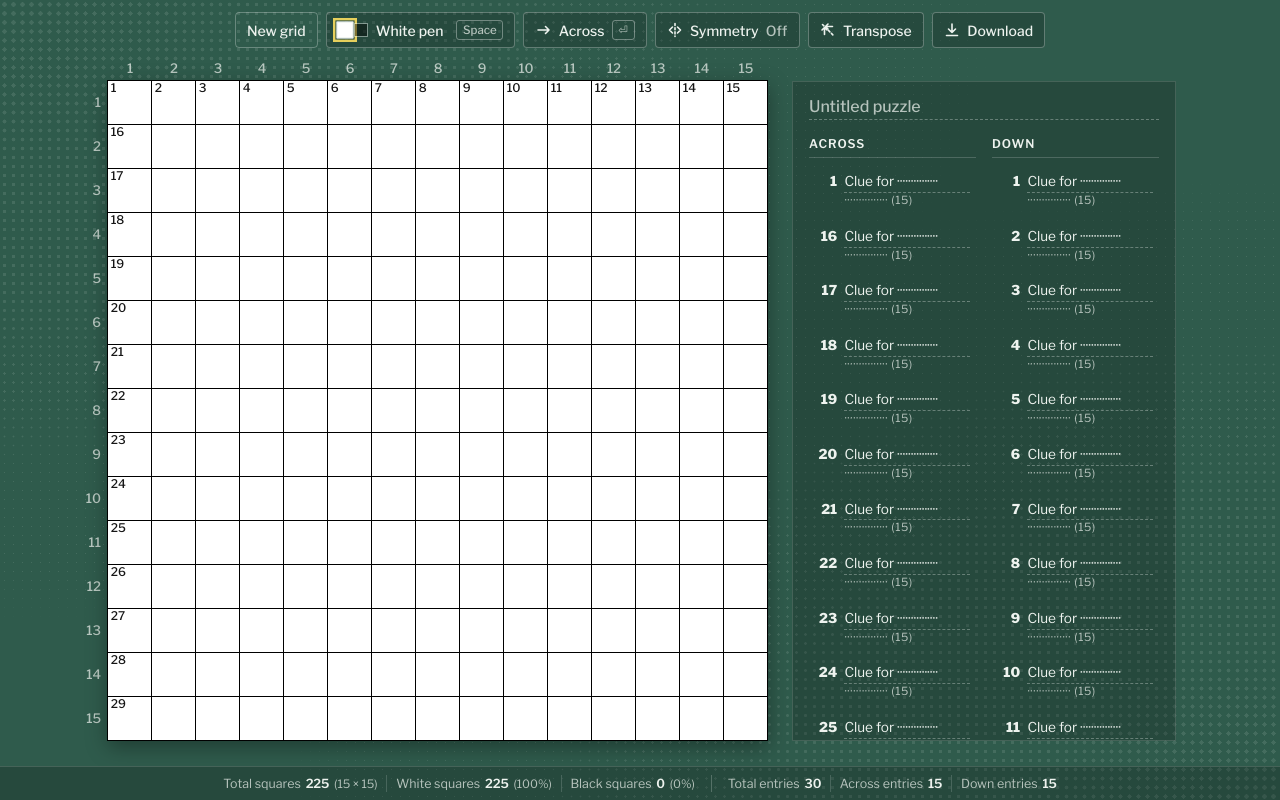
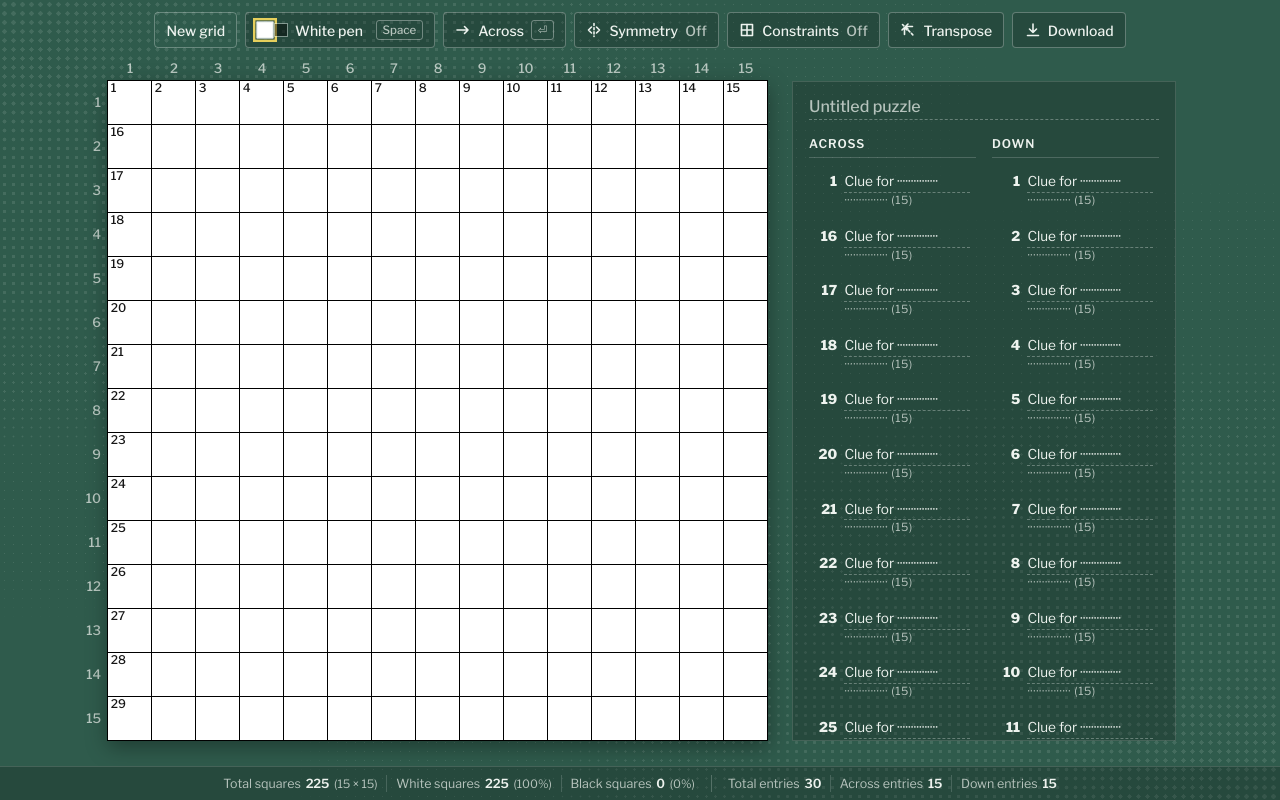
Before and after one commit to ArmaanjeetSandhu/grids, a SvelteKit app: page / in a window 1280 px wide. Both pictures are taken after a click on the button "Create". Built offline with nearby package versions, Linux system fonts and the light colour scheme.

Commit message:
Implement visual flagging of interlock violation(s)

```diff
--- /dev/null
+++ b/src/lib/constraints.ts
@@ -0,0 +1,199 @@
+import { keyOf, type Walls } from './crossword';
+
+export type ConstraintKey = 'interlock' | 'unches';
+
+export interface Constraint {
+	key: ConstraintKey;
+	label: string;
+	short: string;
+	hint: string;
+	ready: boolean;
+}
+
+export const CONSTRAINTS: readonly Constraint[] = [
+	{
+		key: 'interlock',
+		label: 'All-over interlock',
+		short: 'interlock',
+		hint: 'Every white square should sit in one connected region.',
+		ready: true
+	},
+	{
+		key: 'unches',
+		label: 'No unches',
+		short: 'no unches',
+		hint: 'Every white square should be both across and down.',
+		ready: false
+	}
+];
+
+const BY_KEY = new Map(CONSTRAINTS.map((c) => [c.key, c]));
+
+export const constraintLabel = (key: ConstraintKey) => BY_KEY.get(key)!.label;
+
+export const REGION_COLOURS = 4;
+
+export interface Regions {
+	of: Map<string, number>;
+	sizes: number[];
+	count: number;
+}
+
+const STEPS: readonly [number, number][] = [
+	[-1, 0],
+	[1, 0],
+	[0, -1],
+	[0, 1]
+];
+
+const TOUCHING: readonly [number, number][] = [
+	[-1, -1],
+	[-1, 0],
+	[-1, 1],
+	[0, -1],
+	[0, 1],
+	[1, -1],
+	[1, 0],
+	[1, 1]
+];
+
+function barred(row: number, col: number, dr: number, dc: number, walls: Walls): boolean {
+	if (dr === 0) return walls.bar(row, Math.min(col, col + dc), 'across');
+	return walls.bar(Math.min(row, row + dr), col, 'down');
+}
+
+export function whiteRegions(rows: number, cols: number, walls: Walls): Regions {
+	const inside = (r: number, c: number) => r >= 0 && c >= 0 && r < rows && c < cols;
+	const white = (r: number, c: number) => inside(r, c) && !walls.black(keyOf(r, c));
+
+	const of = new Map<string, number>();
+	const sizes: number[] = [];
+
+	for (let r = 0; r < rows; r++)
+		for (let c = 0; c < cols; c++) {
+			const start = keyOf(r, c);
+			if (!white(r, c) || of.has(start)) continue;
+			const region = sizes.length;
+			let size = 0;
+			of.set(start, region);
+			const queue: [number, number][] = [[r, c]];
+			for (const [qr, qc] of queue) {
+				size++;
+				for (const [dr, dc] of STEPS) {
+					const nr = qr + dr;
+					const nc = qc + dc;
+					if (!white(nr, nc)) continue;
+					if (barred(qr, qc, dr, dc, walls)) continue;
+					const key = keyOf(nr, nc);
+					if (of.has(key)) continue;
+					of.set(key, region);
+					queue.push([nr, nc]);
+				}
+			}
+			sizes.push(size);
+		}
+
+	return { of, sizes, count: sizes.length };
+}
+
+function adjacency(regions: Regions, rows: number, cols: number): Set<number>[] {
+	const adj = Array.from({ length: regions.count }, () => new Set<number>());
+	const link = (a: number, b: number) => {
+		if (a === b) return;
+		adj[a].add(b);
+		adj[b].add(a);
+	};
+
+	const around = (r: number, c: number) => {
+		const found: number[] = [];
+		for (const [dr, dc] of TOUCHING) {
+			const nr = r + dr;
+			const nc = c + dc;
+			if (nr < 0 || nc < 0 || nr >= rows || nc >= cols) continue;
+			const region = regions.of.get(keyOf(nr, nc));
+			if (region !== undefined && !found.includes(region)) found.push(region);
+		}
+		return found;
+	};
+
+	for (let r = 0; r < rows; r++)
+		for (let c = 0; c < cols; c++) {
+			const here = regions.of.get(keyOf(r, c));
+			const near = around(r, c);
+			if (here !== undefined) {
+				for (const there of near) link(here, there);
+				continue;
+			}
+			for (let i = 0; i < near.length; i++)
+				for (let j = i + 1; j < near.length; j++) link(near[i], near[j]);
+		}
+	return adj;
+}
+
+const BUDGET = 200_000;
+
+function fourColour(adj: Set<number>[]): number[] {
+	const n = adj.length;
+	const order = [...adj.keys()].sort((a, b) => adj[b].size - adj[a].size);
+	const colour = new Array<number>(n).fill(-1);
+	let budget = BUDGET;
+
+	const search = (i: number): boolean => {
+		if (i === n) return true;
+		if (budget-- <= 0) return false;
+		const v = order[i];
+		const used = new Set<number>();
+		for (const u of adj[v]) if (colour[u] >= 0) used.add(colour[u]);
+		for (let c = 0; c < REGION_COLOURS; c++) {
+			if (used.has(c)) continue;
+			colour[v] = c;
+			if (search(i + 1)) return true;
+			colour[v] = -1;
+		}
+		return false;
+	};
+
+	if (search(0)) return colour;
+
+	colour.fill(-1);
+	for (const v of order) {
+		const clashes = new Array<number>(REGION_COLOURS).fill(0);
+		for (const u of adj[v]) if (colour[u] >= 0) clashes[colour[u]]++;
+		let best = 0;
+		for (let c = 1; c < REGION_COLOURS; c++) if (clashes[c] < clashes[best]) best = c;
+		colour[v] = best;
+	}
+	return colour;
+}
+
+export function regionColours(regions: Regions, rows: number, cols: number): Map<string, number> {
+	if (regions.count <= 1) return new Map();
+
+	const colour = fourColour(adjacency(regions, rows, cols));
+
+	let biggest = 0;
+	for (let i = 1; i < regions.count; i++)
+		if (regions.sizes[i] > regions.sizes[biggest]) biggest = i;
+
+	const palette = [...new Array<number>(REGION_COLOURS).keys()];
+	const white = colour[biggest];
+	palette[white] = 0;
+	palette[0] = white;
+
+	const painted = new Map<string, number>();
+	for (const [key, region] of regions.of) painted.set(key, palette[colour[region]]);
+	return painted;
+}
+
+export function describeConstraints(
+	chosen: Iterable<ConstraintKey>,
+	regions: Regions | null
+): string {
+	const held = new Set(chosen);
+	if (held.size === 0) return 'Off';
+	if (held.has('interlock') && regions)
+		return regions.count <= 1 ? 'Connected' : `${regions.count} regions`;
+	return CONSTRAINTS.filter((c) => held.has(c.key))
+		.map((c) => c.short)
+		.join(' + ');
+}
--- a/src/routes/+page.svelte
+++ b/src/routes/+page.svelte
@@ -22,6 +22,13 @@
 		type Grid,
 		type GridMode
 	} from '$lib/crossword';
+	import {
+		CONSTRAINTS,
+		describeConstraints,
+		regionColours,
+		whiteRegions,
+		type ConstraintKey
+	} from '$lib/constraints';
 	import { parseIpuz, toIpuz, type Puzzle } from '$lib/ipuz';
 	import { rewriteReferences, transposeReferences } from '$lib/references';
 	import {
@@ -167,6 +174,23 @@
 		return `Implied by ${names.join(' + ')}`;
 	}
 
+	let chosenConstraints = $state<ConstraintKey[]>([]);
+	let constraintsOpen = $state(false);
+	let constraintsEl = $state<HTMLDivElement>();
+
+	const interlock = $derived(chosenConstraints.includes('interlock'));
+	const regions = $derived(size && interlock ? whiteRegions(size.rows, size.cols, walls) : null);
+	const shades = $derived(
+		size && regions ? regionColours(regions, size.rows, size.cols) : new Map<string, number>()
+	);
+	const constraintsName = $derived(describeConstraints(chosenConstraints, regions));
+
+	function toggleConstraint(key: ConstraintKey) {
+		chosenConstraints = chosenConstraints.includes(key)
+			? chosenConstraints.filter((k) => k !== key)
+			: [...chosenConstraints, key];
+	}
+
 	let winW = $state(1200);
 	const narrow = $derived(winW <= 640);
 	const PANEL_GAP = 24;
@@ -317,6 +341,7 @@
 		editing = null;
 		hoverKey = null;
 		symmetryOpen = false;
+		constraintsOpen = false;
 		chosenSymmetry = chosenSymmetry.filter((k) => fitsGrid(k, p.rows, p.cols));
 		sizeInput = { rows: p.rows, cols: p.cols };
 		modeInput = p.mode;
@@ -388,6 +413,7 @@
 		chosenSymmetry = transposeSymmetry(chosenSymmetry);
 		hoverKey = null;
 		symmetryOpen = false;
+		constraintsOpen = false;
 		sizeInput = { rows: cols, cols: rows };
 		size = { rows: cols, cols: rows };
 	}
@@ -525,11 +551,13 @@
 
 	function onWindowPointerDown(e: PointerEvent) {
 		if (symmetryOpen && !symmetryEl?.contains(e.target as Node)) symmetryOpen = false;
+		if (constraintsOpen && !constraintsEl?.contains(e.target as Node)) constraintsOpen = false;
 	}
 
 	function onWindowKey(e: KeyboardEvent) {
-		if (e.key === 'Escape' && symmetryOpen) {
+		if (e.key === 'Escape' && (symmetryOpen || constraintsOpen)) {
 			symmetryOpen = false;
+			constraintsOpen = false;
 			return;
 		}
 		if (size === null || bars || e.code !== 'Space') return;
@@ -690,7 +718,10 @@
 								aria-haspopup="true"
 								aria-expanded={symmetryOpen}
 								onmousedown={keepFocus}
-								onclick={() => (symmetryOpen = !symmetryOpen)}
+								onclick={() => {
+									symmetryOpen = !symmetryOpen;
+									constraintsOpen = false;
+								}}
 								title={bars
 									? 'Mirror bars as you place them'
 									: 'Mirror black squares as you place them'}
@@ -767,6 +798,79 @@
 							{/if}
 						</div>
 
+						<div class="menu constraints" bind:this={constraintsEl}>
+							<button
+								class="chip"
+								class:on={chosenConstraints.length > 0}
+								aria-haspopup="true"
+								aria-expanded={constraintsOpen}
+								onmousedown={keepFocus}
+								onclick={() => {
+									constraintsOpen = !constraintsOpen;
+									symmetryOpen = false;
+								}}
+								title="Check the grid against construction rules"
+							>
+								<svg viewBox="0 0 16 16" width="16" height="16" aria-hidden="true">
+									<rect x="2.5" y="2.5" width="11" height="11" />
+									<path d="M2.5 8h11M8 2.5v11" />
+								</svg>
+								Constraints
+								<span class="menu-name">{constraintsName}</span>
+							</button>
+
+							{#if constraintsOpen}
+								<div class="menu-panel" role="group" aria-label="Constraints">
+									<p>
+										Constraints only flag what they find — nothing in the grid is changed for you.
+									</p>
+									{#each CONSTRAINTS as c (c.key)}
+										<label class="option" class:unavailable={!c.ready}>
+											<input
+												type="checkbox"
+												checked={c.ready && chosenConstraints.includes(c.key)}
+												disabled={!c.ready}
+												onchange={() => toggleConstraint(c.key)}
+											/>
+											<svg
+												class="glyph"
+												viewBox="0 0 16 16"
+												width="16"
+												height="16"
+												aria-hidden="true"
+											>
+												{#if c.key === 'interlock'}
+													<path d="M3 6.5h6.5V13" />
+													<path class="axis" d="M6.5 3v6.5H13" />
+												{:else}
+													<rect x="3" y="3" width="10" height="10" />
+													<path class="axis" d="M3 8h10" />
+												{/if}
+											</svg>
+											<span class="option-text">
+												<span class="option-label">{c.label}</span>
+												<span class="option-hint"
+													>{c.ready ? c.hint : `${c.hint} Coming soon.`}</span
+												>
+											</span>
+										</label>
+									{/each}
+									{#if interlock && regions && regions.count > 1}
+										<p class="menu-note" role="status">
+											The white squares fall into {regions.count} separate regions, shaded below.
+										</p>
+									{/if}
+									<button
+										class="menu-off"
+										disabled={chosenConstraints.length === 0}
+										onclick={() => (chosenConstraints = [])}
+									>
+										Turn constraints off
+									</button>
+								</div>
+							{/if}
+						</div>
+
 						<button
 							class="chip"
 							onmousedown={keepFocus}
@@ -832,6 +936,7 @@
 							{#each cells as { key, row, col } (key)}
 								{@const sq = grid[key]}
 								{@const num = numbering?.numbers.get(key)}
+								{@const shade = shades.get(key) ?? 0}
 								<!-- svelte-ignore a11y_no_static_element_interactions -->
 								<rect
 									x={col}
@@ -840,6 +945,9 @@
 									height="1"
 									class="sq"
 									class:black={sq.black}
+									class:shade1={shade === 1}
+									class:shade2={shade === 2}
+									class:shade3={shade === 3}
 									class:run={runSet.has(key) || clueSet.has(key)}
 									class:caret={key === caretKey}
 									onpointerdown={(e) => onCellDown(e, key)}
@@ -1028,6 +1136,9 @@
 		--rule: #e6cf5c;
 		--paper: #ffffff;
 		--ink: #161616;
+		--shade-1: #ffdfe4;
+		--shade-2: #d8e8fb;
+		--shade-3: #dcf0da;
 		--run: #fff1a1;
 		--caret: #f4c430;
 		--on-mat: #eef3ef;
@@ -1293,18 +1404,22 @@
 		background: transparent;
 	}
 
-	.symmetry {
+	.symmetry,
+	.menu {
 		position: relative;
 		display: inline-flex;
 	}
-	.symmetry-name {
+	.symmetry-name,
+	.menu-name {
 		color: var(--on-mat-dim);
 	}
-	.chip.on .symmetry-name {
+	.chip.on .symmetry-name,
+	.chip.on .menu-name {
 		color: var(--rule);
 		font-weight: 600;
 	}
-	.symmetry-menu {
+	.symmetry-menu,
+	.menu-panel {
 		position: absolute;
 		z-index: 10;
 		top: calc(100% + 6px);
@@ -1317,7 +1432,8 @@
 		border-radius: 4px;
 		box-shadow: 0 10px 24px rgb(0 0 0 / 0.35);
 	}
-	.symmetry-menu p {
+	.symmetry-menu p,
+	.menu-panel p {
 		margin: 0 0.4rem 0.5rem;
 		font-size: 0.78rem;
 		line-height: 1.4;
@@ -1406,7 +1522,8 @@
 		font-size: 0.72rem;
 		color: var(--on-mat-dim);
 	}
-	.symmetry-off {
+	.symmetry-off,
+	.menu-off {
 		width: 100%;
 		height: 2rem;
 		margin-top: 0.5rem;
@@ -1416,13 +1533,21 @@
 		font-size: 0.8rem;
 		font-weight: 500;
 	}
-	.symmetry-off:hover {
+	.symmetry-off:hover,
+	.menu-off:hover {
 		background: rgb(255 255 255 / 0.08);
 	}
-	.symmetry-off:disabled {
+	.symmetry-off:disabled,
+	.menu-off:disabled {
 		opacity: 0.4;
 		cursor: not-allowed;
 		background: transparent;
+	}
+
+	.menu-panel p.menu-note {
+		margin: 0.5rem 0.4rem 0;
+		padding-top: 0.5rem;
+		border-top: 1px solid rgb(255 255 255 / 0.18);
 	}
 
 	.swatch {
@@ -1708,6 +1833,15 @@
 	.sq.black {
 		fill: #000;
 	}
+	.sq.shade1 {
+		fill: var(--shade-1);
+	}
+	.sq.shade2 {
+		fill: var(--shade-2);
+	}
+	.sq.shade3 {
+		fill: var(--shade-3);
+	}
 	.sq.run {
 		fill: var(--run);
 	}
@@ -1772,10 +1906,12 @@
 			position: relative;
 			padding: 0.75rem 0.75rem 0.25rem;
 		}
-		.symmetry {
+		.symmetry,
+		.menu {
 			position: static;
 		}
-		.symmetry-menu {
+		.symmetry-menu,
+		.menu-panel {
 			top: 100%;
 			left: 0.75rem;
 			right: 0.75rem;
```
